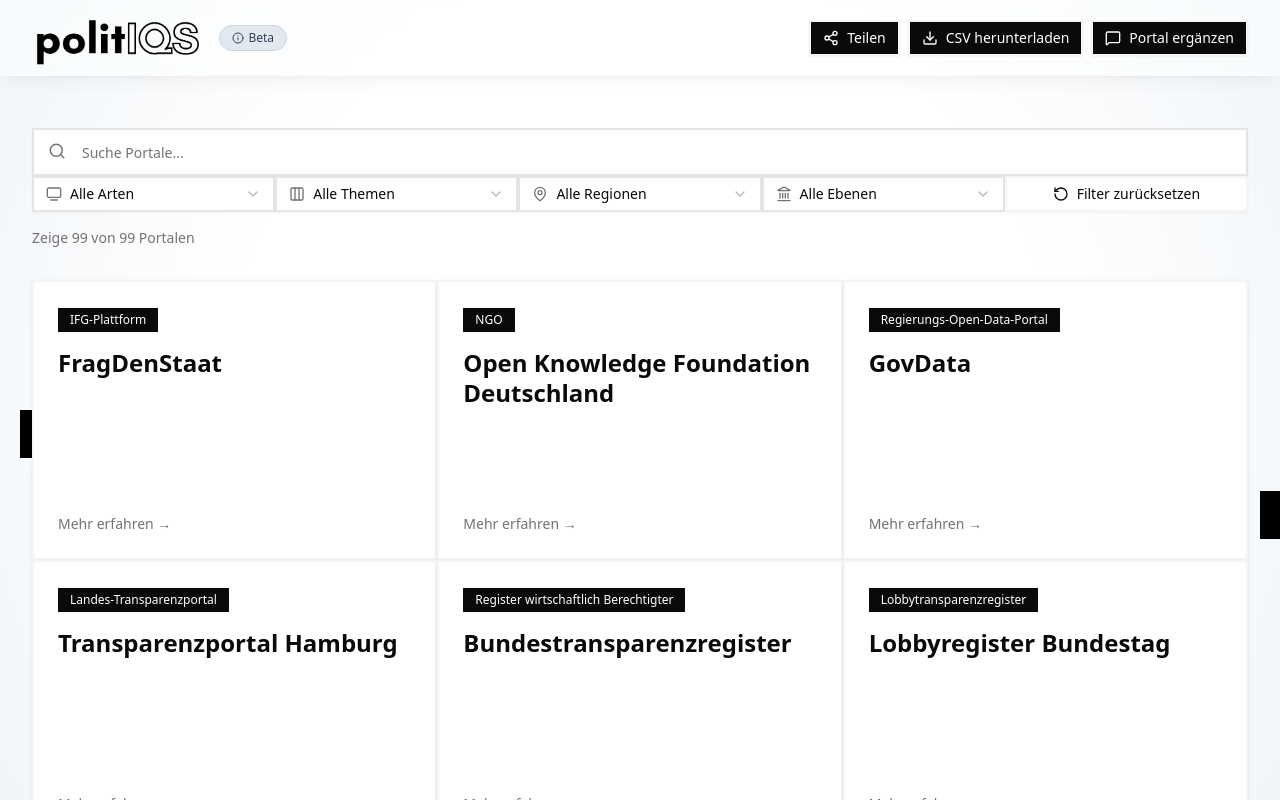
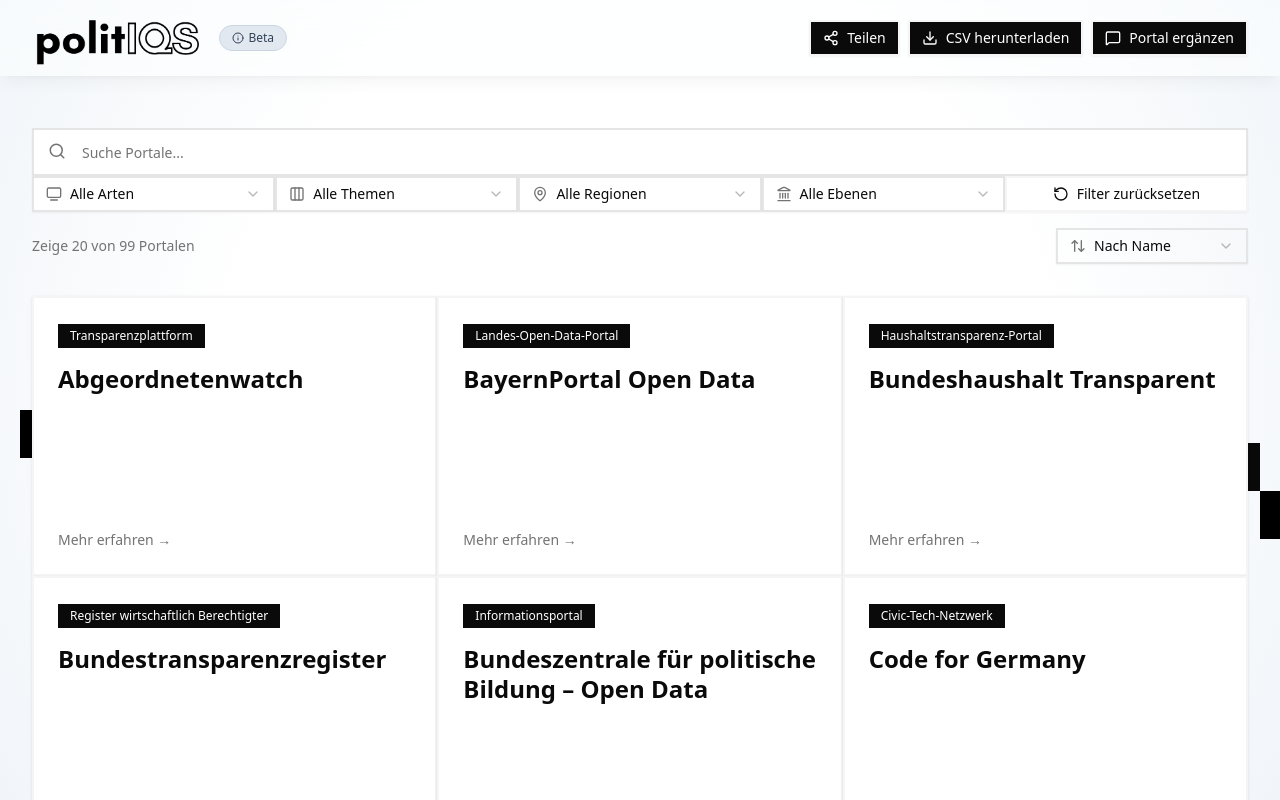
Before and after one commit to polit-iqs/platforms, a Next.js app: page / in a window 1280 px wide. Shown: the top 800 px of the page. Built offline with nearby package versions, Linux system fonts and the light colour scheme.

Commit message:
sortieren

```diff
--- a/src/app/page.tsx
+++ b/src/app/page.tsx
@@ -5,7 +5,7 @@
 import { Input } from "@/components/ui/input";
 import { Button } from "@/components/ui/button";
 import { Select, SelectContent, SelectItem, SelectTrigger, SelectValue } from "@/components/ui/select";
-import { Search, Share2, Download, MessageSquare, Filter, RotateCcw, TvMinimal, Columns3, MapPin, Landmark, Info } from "lucide-react";
+import { Search, Share2, Download, MessageSquare, Filter, RotateCcw, TvMinimal, Columns3, MapPin, Landmark, Info, ArrowUpDown } from "lucide-react";
 import BorderAnimation from "@/components/BorderAnimation";
 import platformsData from "@/data/platforms.json";
 import labels from "@/data/labels.json";
@@ -30,6 +30,9 @@
   const [themeFilter, setThemeFilter] = useState("all");
   const [regionFilter, setRegionFilter] = useState("all");
   const [levelFilter, setLevelFilter] = useState("all");
+  const [sortBy, setSortBy] = useState("name");
+  const [currentPage, setCurrentPage] = useState(1);
+  const itemsPerPage = 20;
 
   // Extract unique values from platforms data
   const types = useMemo(() => {
@@ -61,6 +64,8 @@
     setThemeFilter("all");
     setRegionFilter("all");
     setLevelFilter("all");
+    setSortBy("name");
+    setCurrentPage(1);
   };
 
   // Download CSV function
@@ -136,6 +141,31 @@
       return matchesSearch && matchesType && matchesTheme && matchesRegion && matchesLevel;
     });
   }, [searchQuery, typeFilter, themeFilter, regionFilter, levelFilter]);
+
+  // Sort platforms
+  const sortedPlatforms = useMemo(() => {
+    return [...filteredPlatforms].sort((a, b) => {
+      switch (sortBy) {
+        case "name":
+          return a.Name.localeCompare(b.Name);
+        case "type":
+          return a.Type.localeCompare(b.Type);
+        case "level":
+          const levelOrder = { "Kommune": 1, "Land": 2, "EU": 3 };
+          return (levelOrder[a.Level as keyof typeof levelOrder] || 4) - (levelOrder[b.Level as keyof typeof levelOrder] || 4);
+        default:
+          return 0;
+      }
+    });
+  }, [filteredPlatforms, sortBy]);
+
+  // Paginate platforms
+  const paginatedPlatforms = useMemo(() => {
+    const startIndex = (currentPage - 1) * itemsPerPage;
+    return sortedPlatforms.slice(startIndex, startIndex + itemsPerPage);
+  }, [sortedPlatforms, currentPage, itemsPerPage]);
+
+  const totalPages = Math.ceil(sortedPlatforms.length / itemsPerPage);
 
   return (
     <>
@@ -283,19 +313,34 @@
             </div>
 
 
-            <div className="mt-4 text-sm text-muted-foreground">
-              {labels.results.showing.replace("{count}", filteredPlatforms.length.toString()).replace("{total}", platforms.length.toString())}
+            <div className="mt-4 flex items-center justify-between">
+              <div className="text-sm text-muted-foreground">
+                {labels.results.showing.replace("{count}", paginatedPlatforms.length.toString()).replace("{total}", sortedPlatforms.length.toString())}
+              </div>
+              <Select value={sortBy} onValueChange={(value) => { setSortBy(value); setCurrentPage(1); }}>
+                <SelectTrigger className="w-48 rounded-none border-2">
+                  <div className="flex items-center gap-2">
+                    <ArrowUpDown size={16} />
+                    <SelectValue placeholder="Sortieren" />
+                  </div>
+                </SelectTrigger>
+                <SelectContent>
+                  <SelectItem value="name">Nach Name</SelectItem>
+                  <SelectItem value="type">Nach Typ</SelectItem>
+                  <SelectItem value="level">Nach Ebene</SelectItem>
+                </SelectContent>
+              </Select>
             </div>
           </div>
 
           {/* Portal Cards Grid */}
           <div className="grid grid-cols-1 md:grid-cols-2 lg:grid-cols-3 gap-0">
-            {filteredPlatforms.length === 0 ? (
+            {paginatedPlatforms.length === 0 ? (
               <div className="col-span-full text-center py-16 text-muted-foreground">
                 {labels.results.none}
               </div>
             ) : (
-              filteredPlatforms.map((platform, index) => (
+              paginatedPlatforms.map((platform, index) => (
                 <a
                   key={index}
                   href={platform.Link}
@@ -341,10 +386,49 @@
               ))
             )}
           </div>
+
+          {/* Pagination */}
+          {totalPages > 1 && (
+            <div className="flex justify-center items-center gap-2 mt-8">
+              <Button
+                onClick={() => setCurrentPage(prev => Math.max(prev - 1, 1))}
+                disabled={currentPage === 1}
+                variant="outline"
+                className="rounded-none border-2"
+              >
+                Vorherige
+              </Button>
+
+              <div className="flex gap-1">
+                {Array.from({ length: Math.min(5, totalPages) }, (_, i) => {
+                  const page = Math.max(1, Math.min(totalPages - 4, currentPage - 2)) + i;
+                  if (page > totalPages) return null;
+                  return (
+                    <Button
+                      key={page}
+                      onClick={() => setCurrentPage(page)}
+                      variant={currentPage === page ? "default" : "outline"}
+                      className="rounded-none border-2 w-10 h-10"
+                    >
+                      {page}
+                    </Button>
+                  );
+                })}
+              </div>
+
+              <Button
+                onClick={() => setCurrentPage(prev => Math.min(prev + 1, totalPages))}
+                disabled={currentPage === totalPages}
+                variant="outline"
+                className="rounded-none border-2"
+              >
+                Nächste
+              </Button>
+            </div>
+          )}
+
         </div>
       </main>
-
-      {/* Footer */}
       <footer className="bg-foreground text-background mt-12">
         <div className="max-w-7xl mx-auto px-4 sm:px-6 lg:px-8 py-8">
           <div className="grid grid-cols-1 md:grid-cols-3 gap-8 text-sm">
```
